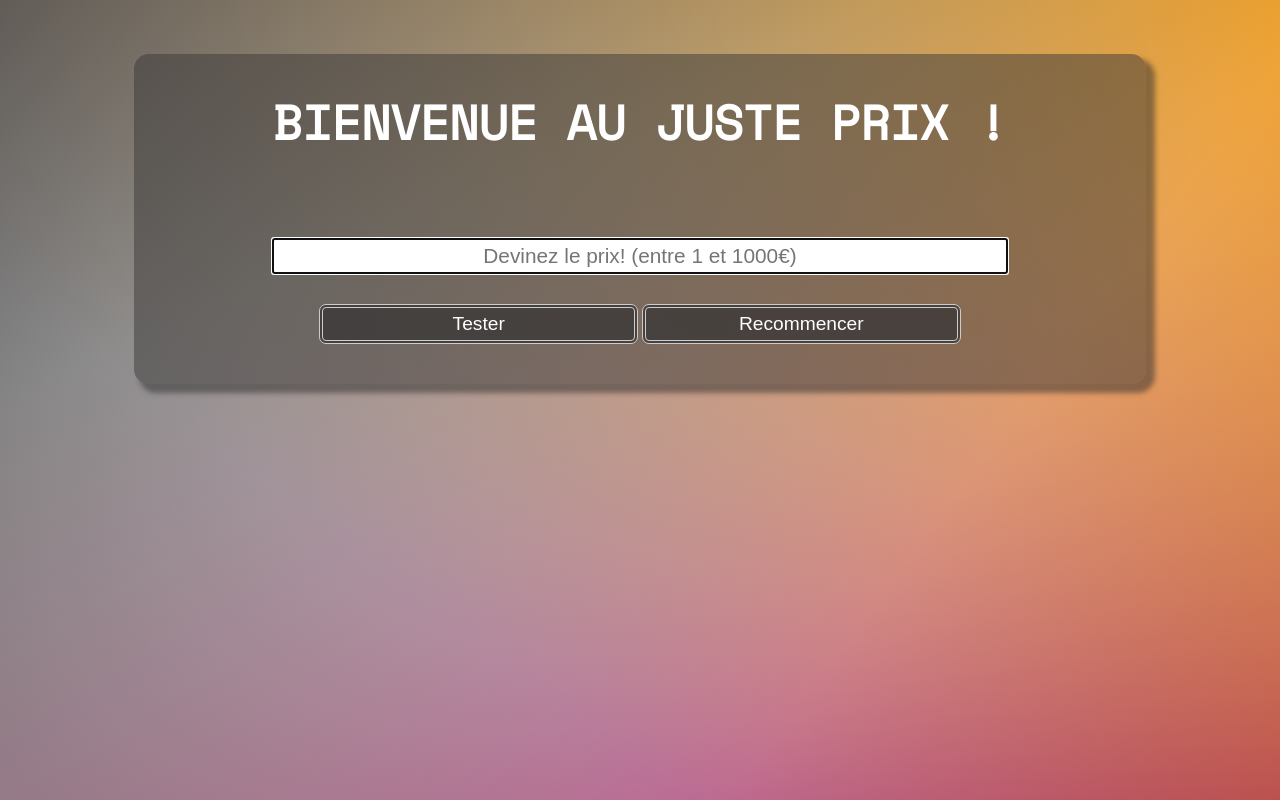
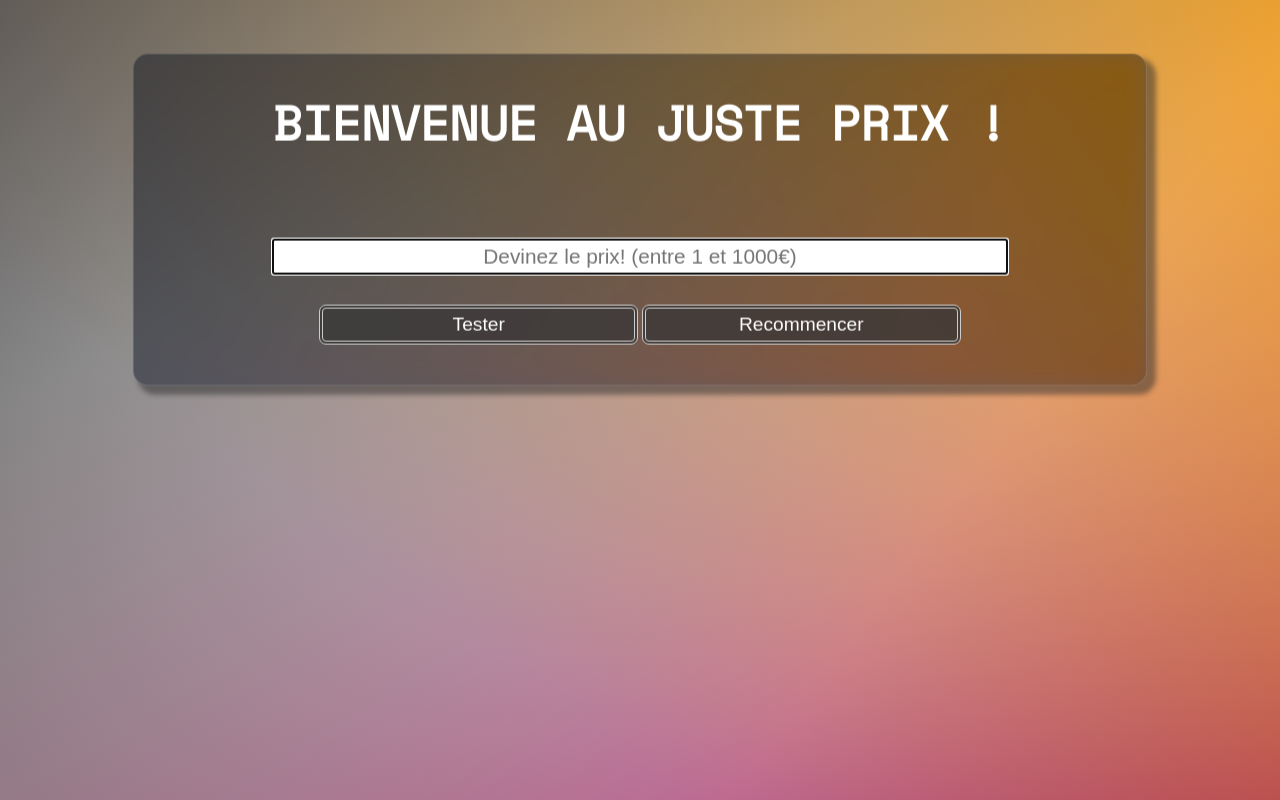
Before and after one commit to MaximeAuthie/le_juste_prix, a plain HTML site: page index.html in a window 1280 px wide. Drawn offline with nearby package versions, Linux system fonts and the light colour scheme.

Commit message:
Mise en place du glassmorphism dans le fichier CSS

```diff
--- a/style.css
+++ b/style.css
@@ -115,6 +115,7 @@ button:hover span:after {
     font-family: 'Space Mono', monospace;
     text-align: center;
     padding-top: 17px;
+
 }
 
 /* LES ID */
@@ -122,7 +123,7 @@ button:hover span:after {
 #container {
     display: flex;
     flex-direction: column;
-    background-color: rgba(58, 56, 56, 0.5);
+    background-color: rgba(17, 25, 40, 0.5);
     margin-top: 25vh; /* poussé de la moitié de hauteur de viewport */
     transform: translateY(-30%); /* tiré de la moitié de sa propre hauteur */
     min-height: 300px;
@@ -132,6 +133,9 @@ button:hover span:after {
     border-radius: 15px;
     box-shadow: 7px 7px 5px 2px rgba(46, 45, 45, 0.5);
     padding-bottom: 30px;
+    backdrop-filter: blur(10px) saturate(180%);
+    -webkit-backdrop-filter: blur(16px) saturate(180%);
+    border: 1px solid rgba(255, 255, 255, 0.125);
 }
 
 #instructions {
```
